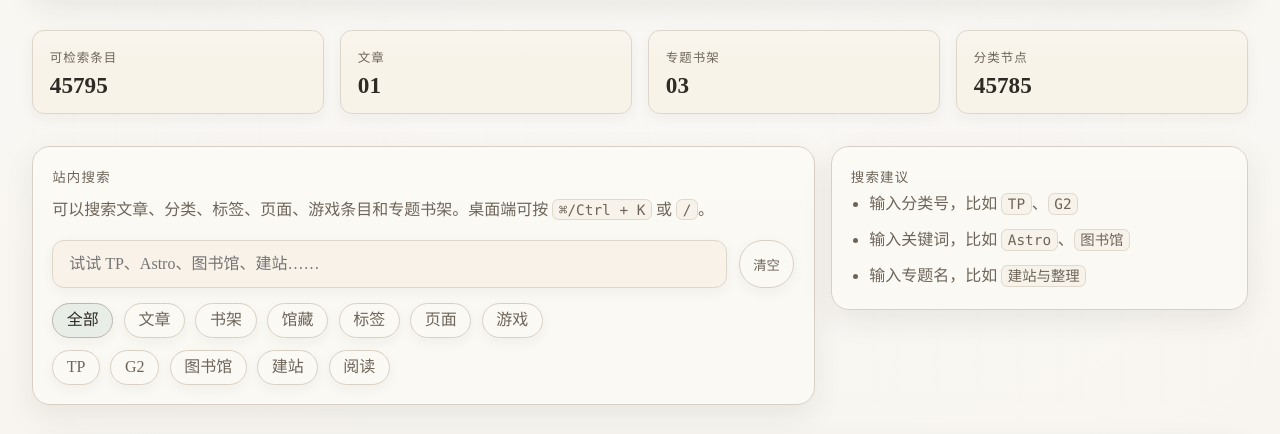
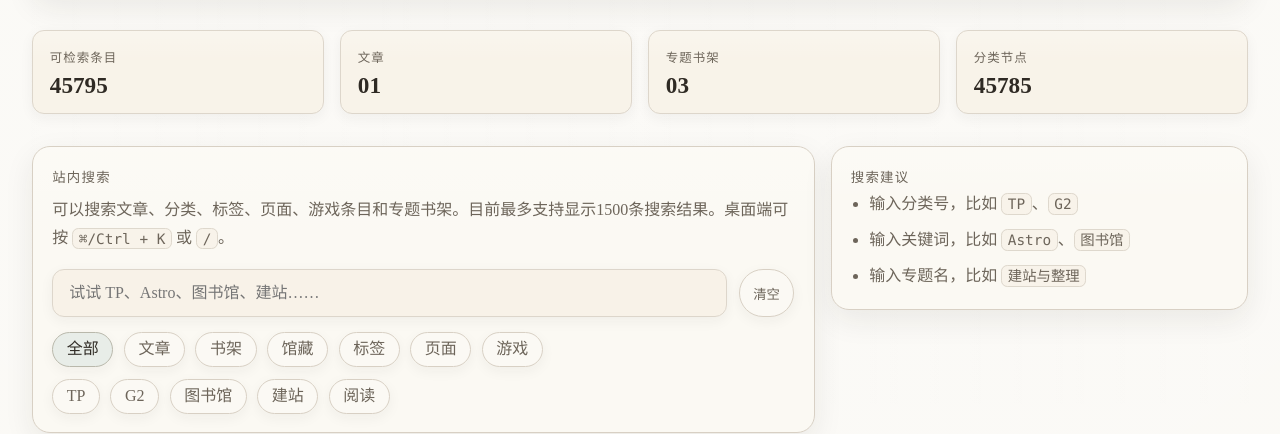
Before and after one commit to ad123645/ad123645.github.io, an Astro site: page /search in a window 1280 px wide. Shown: the part 396-830 px from the top of the page. Built offline with nearby package versions, Linux system fonts and the light colour scheme; Astro itself is replaced by a stand-in of ours.

Commit message:
Initial commit for 这很调和

```diff
--- a/src/features/search/components/SearchClient.tsx
+++ b/src/features/search/components/SearchClient.tsx
@@ -117,7 +117,7 @@ export default function SearchClient({ items, initialQuery = '' }: Props) {
       .map((item) => ({ item, score: scoreItem(item, query) }))
       .filter(({ item, score }) => score > 0 && (activeFilter === 'all' || item.type === activeFilter))
       .sort((a, b) => b.score - a.score || a.item.title.localeCompare(b.item.title, 'zh-CN'))
-      .slice(0, 40)
+      .slice(0, 1500)
       .map(({ item }) => item);
   }, [activeFilter, items, query]);
 
@@ -142,7 +142,7 @@ export default function SearchClient({ items, initialQuery = '' }: Props) {
         <div className="search-panel card-surface">
           <div className="search-head">
             <label className="search-label" htmlFor="site-search">站内搜索</label>
-            <p className="search-note">可以搜索文章、分类、标签、页面、游戏条目和专题书架。桌面端可按 <kbd>⌘/Ctrl + K</kbd> 或 <kbd>/</kbd>。</p>
+            <p className="search-note">可以搜索文章、分类、标签、页面、游戏条目和专题书架。目前最多支持显示1500条搜索结果。桌面端可按 <kbd>⌘/Ctrl + K</kbd> 或 <kbd>/</kbd>。</p>
           </div>
 
           <div className="search-box-row">
```
